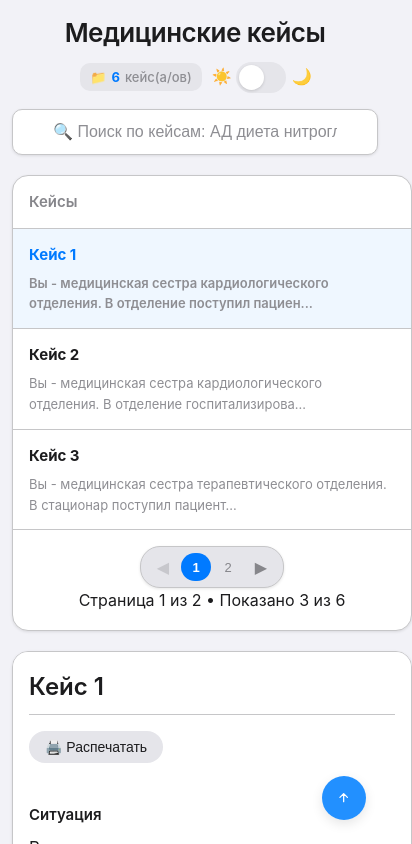
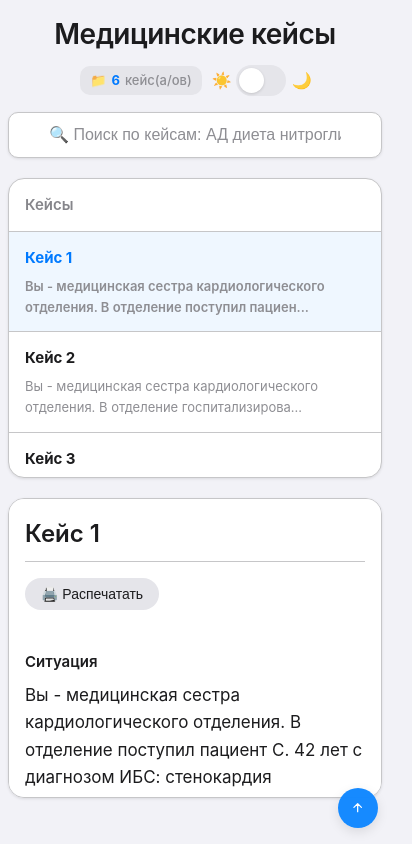
Before and after one commit to dfr8938/medical-cases-app, a React (Vite) app: page / in a window 390 px wide. Shown: the top 844 px of the page, 412 px wide, since content can reach past the window. Built offline with nearby package versions, Linux system fonts and the light colour scheme; a web font is replaced by a local one.

Commit message:
I configured the styles for iOS to be cross-browser compatible

```diff
--- a/index.html
+++ b/index.html
@@ -4,7 +4,7 @@
     <meta charset="UTF-8" />
     <link rel="icon" type="image/svg+xml" href="/vite.svg" />
     <link href="https://rsms.me/inter/inter.css" rel="stylesheet" />
-    <meta name="viewport" content="width=device-width, initial-scale=1.0" />
+    <meta name="viewport" content="width=device-width, initial-scale=1, viewport-fit=cover">
     <title>attestation</title>
   </head>
   <body>
--- a/src/App.css
+++ b/src/App.css
@@ -1,26 +1,36 @@
-/* === iOS-стиль: Полная интеграция === */
-
-/* === Сброс и шрифты === */
+/* === 1. Сброс и базовые настройки для мобильных === */
 * {
   box-sizing: border-box;
   margin: 0;
   padding: 0;
   -webkit-tap-highlight-color: transparent;
+  -webkit-touch-callout: none;
+  -webkit-user-select: none;
+  user-select: none;
 }
 
-/* Приоритет: San Francisco (iOS), fallback — Inter */
+html {
+  font-size: 100%;
+  scroll-behavior: smooth;
+  height: 100%;
+}
+
 body {
   font-family: -apple-system, "Segoe UI", Roboto, Helvetica, Arial, sans-serif;
   -webkit-font-smoothing: antialiased;
+  -moz-osx-font-smoothing: grayscale;
   background: #f2f2f7;
   color: #1c1c1e;
   line-height: 1.6;
-  padding: 0;
   margin: 0;
   min-height: 100vh;
+  height: 100%;
+  overflow-x: hidden;
+  padding: env(safe-area-inset-top, 0) env(safe-area-inset-right, 0)
+            env(safe-area-inset-bottom, 0) env(safe-area-inset-left, 0);
 }
 
-/* === Темизация с переменными === */
+/* === 2. Темизация (iOS + Android fallback) === */
 :root {
   --bg-primary: #f2f2f7;
   --bg-secondary: #e5e5ea;
@@ -40,6 +50,8 @@ body {
   --radius-md: 12px;
   --radius-lg: 16px;
   --input-height: 44px;
+  --header-height: 80px;
+  --footer-height: 60px;
 }
 
 html.dark {
@@ -64,19 +76,21 @@ html.dark body {
   color: var(--text-primary);
 }
 
-/* === App Container === */
+/* === 3. App Container — безопасные области и высота === */
 .app {
   max-width: 100vw;
   margin: 0 auto;
-  padding: 20px 12px;
-  min-height: 100vh;
+  padding: calc(env(safe-area-inset-top) + 12px) 12px 20px;
+  min-height: calc(100vh - env(safe-area-inset-bottom));
   background: var(--bg-primary);
+  padding-bottom: max(20px, env(safe-area-inset-bottom));
 }
 
-/* === Заголовок (iOS-style) === */
+/* === 4. Заголовок (с учётом notch) === */
 .app-header {
   text-align: center;
   margin-bottom: 20px;
+  padding-top: env(safe-area-inset-top);
 }
 
 .app-header h1 {
@@ -125,7 +139,7 @@ html.dark body {
   color: #ff3b30;
 }
 
-/* === Тумблер темы (iOS-style) === */
+/* === 5. Тумблер темы (iOS + Android fallback) === */
 .theme-toggle-container {
   display: flex;
   align-items: center;
@@ -167,6 +181,7 @@ html.dark body {
   border-radius: 100%;
   transition: transform 0.3s cubic-bezier(0.4, 0, 0.2, 1);
   box-shadow: 0 1px 3px rgba(0, 0, 0, 0.15);
+  will-change: transform;
 }
 
 .theme-toggle-switch.dark .toggle-thumb {
@@ -174,7 +189,7 @@ html.dark body {
   background: #ffffff;
 }
 
-/* === Поиск (iOS-style input) === */
+/* === 6. Поиск (адаптив) === */
 .search-bar-top {
   max-width: 500px;
   margin: 0 auto 20px;
@@ -183,6 +198,7 @@ html.dark body {
   box-shadow: var(--shadow-light);
   background: white;
   border: 0.5px solid var(--border);
+  position: relative;
 }
 
 .search-input-top {
@@ -194,6 +210,7 @@ html.dark body {
   outline: none;
   background: transparent;
   color: var(--text-primary);
+  -webkit-appearance: none;
 }
 
 .search-input-top::placeholder {
@@ -223,16 +240,17 @@ html.dark body {
   color: var(--text-primary);
 }
 
-/* === Основной макет === */
+/* === 7. Макет и карточки === */
 .app-container {
   display: flex;
   gap: 20px;
   flex-wrap: wrap;
+  min-height: 300px;
 }
 
-/* === Список кейсов (iOS-style card) === */
-.case-list {
-  flex: 1;
+.case-list,
+.case-view {
+  flex: 1 1 300px;
   min-width: 300px;
   background: var(--bg-card);
   border-radius: var(--radius-lg);
@@ -290,18 +308,13 @@ html.dark body {
   overflow: hidden;
 }
 
-/* === Просмотр кейса (iOS-style scroll) === */
+/* === 8. Просмотр кейса === */
 .case-view {
-  flex: 2;
-  min-width: 400px;
-  background: var(--bg-card);
-  border-radius: var(--radius-lg);
-  box-shadow: var(--shadow-light);
+  max-height: calc(100vh - var(--header-height) - 40px);
   overflow: auto;
-  max-height: 85vh;
-  border: 0.5px solid var(--border);
   padding: 24px;
   font-size: 17px;
+  -webkit-overflow-scrolling: touch;
 }
 
 .case-view h2 {
@@ -337,7 +350,6 @@ html.dark body {
   margin: 4px 0;
 }
 
-/* === Кнопка печати (iOS-style action) === */
 .print-btn {
   background: var(--bg-secondary);
   border: none;
@@ -352,10 +364,11 @@ html.dark body {
 }
 
 .print-btn:hover {
-  background: var(--bg-secondary);
+  background: var(--accent);
+  color: white;
 }
 
-/* === Подсветка === */
+/* === 9. Подсветка и анимации === */
 .highlight {
   background: var(--highlight);
   font-weight: 600;
@@ -364,7 +377,21 @@ html.dark body {
   border-radius: 2px;
 }
 
-/* === iOS-стиль пагинация === */
+.case-view {
+  transition: opacity 0.25s ease, transform 0.25s ease;
+}
+
+.fade-in {
+  opacity: 1;
+  transform: translateY(0);
+}
+
+.fade-out {
+  opacity: 0;
+  transform: translateY(10px);
+}
+
+/* === 10. iOS-пагинация === */
 .ios-pagination-container {
   padding: 16px;
   text-align: center;
@@ -443,15 +470,15 @@ html.dark body {
   margin: 0 4px;
 }
 
-/* === Кнопка "Наверх" (iOS-style) === */
+/* === 11. Кнопка "Наверх" — с учётом безопасных зон === */
 .scroll-top {
   position: fixed;
-  bottom: 24px;
-  right: 24px;
+  bottom: calc(20px + env(safe-area-inset-bottom));
+  right: 20px;
   width: 44px;
   height: 44px;
   border-radius: 22px;
-  background: rgba(10, 132, 255, 0.9);
+  background: rgba(10, 132, 255, 0.95);
   backdrop-filter: blur(10px);
   -webkit-backdrop-filter: blur(10px);
   color: white;
@@ -462,46 +489,29 @@ html.dark body {
   cursor: pointer;
   box-shadow: var(--shadow);
   transition: transform 0.2s ease;
-  z-index: 10;
+  z-index: 1000;
+  will-change: transform;
 }
 
 .scroll-top:hover {
   transform: translateY(-2px);
 }
 
-/* === Анимации (iOS-переход) === */
-.case-view {
-  transition: opacity 0.25s ease, transform 0.25s ease;
-}
-
-.fade-in {
-  opacity: 1;
-  transform: translateY(0);
-}
-
-.fade-out {
-  opacity: 0;
-  transform: translateY(10px);
-}
-
-/* === Адаптивность (iPhone-first) === */
+/* === 12. Адаптивность (все устройства) === */
 @media (max-width: 768px) {
   .app-container {
     flex-direction: column;
   }
 
   .app {
-    padding: 12px;
+    padding: calc(env(safe-area-inset-top) + 12px) 8px 16px;
+    padding-bottom: max(16px, env(safe-area-inset-bottom));
   }
 
   .case-view {
-    max-height: 75vh;
+    max-height: calc(100vh - var(--header-height) - 60px);
     padding: 16px;
     font-size: 17px;
-  }
-
-  .app-header h1 {
-    font-size: 26px;
   }
 
   .search-bar-top {
@@ -527,9 +537,16 @@ html.dark body {
     width: 28px;
     height: 28px;
   }
+
+  .scroll-top {
+    bottom: calc(16px + env(safe-area-inset-bottom));
+    right: 12px;
+    width: 40px;
+    height: 40px;
+  }
 }
 
-/* === Печать (iOS-стиль) === */
+/* === 13. Печать — универсальная === */
 @media print {
   body {
     background: white !important;
@@ -538,7 +555,8 @@ html.dark body {
   }
 
   .app {
-    padding: 0;
+    padding: 0 !important;
+    margin: 0;
   }
 
   .app-header,
@@ -559,7 +577,10 @@ html.dark body {
     padding: 20px;
     max-height: none;
     border: none;
-    font-size: 16pt;
+    font-size: 14pt;
+    line-height: 1.6;
+    width: 100%;
+    margin: 0;
     color: black;
   }
 
@@ -572,9 +593,18 @@ html.dark body {
   .highlight {
     background-color: #fff352;
     font-weight: bold;
+    color: black;
   }
 
   @page {
     margin: 1.5cm;
+    size: A4 portrait;
   }
 }
+
+/* === 14. Для старых Android === */
+@supports (-webkit-appearance: none) or (-moz-appearance: none) {
+  .search-input-top {
+    font-size: 16px;
+  }
+}
```
